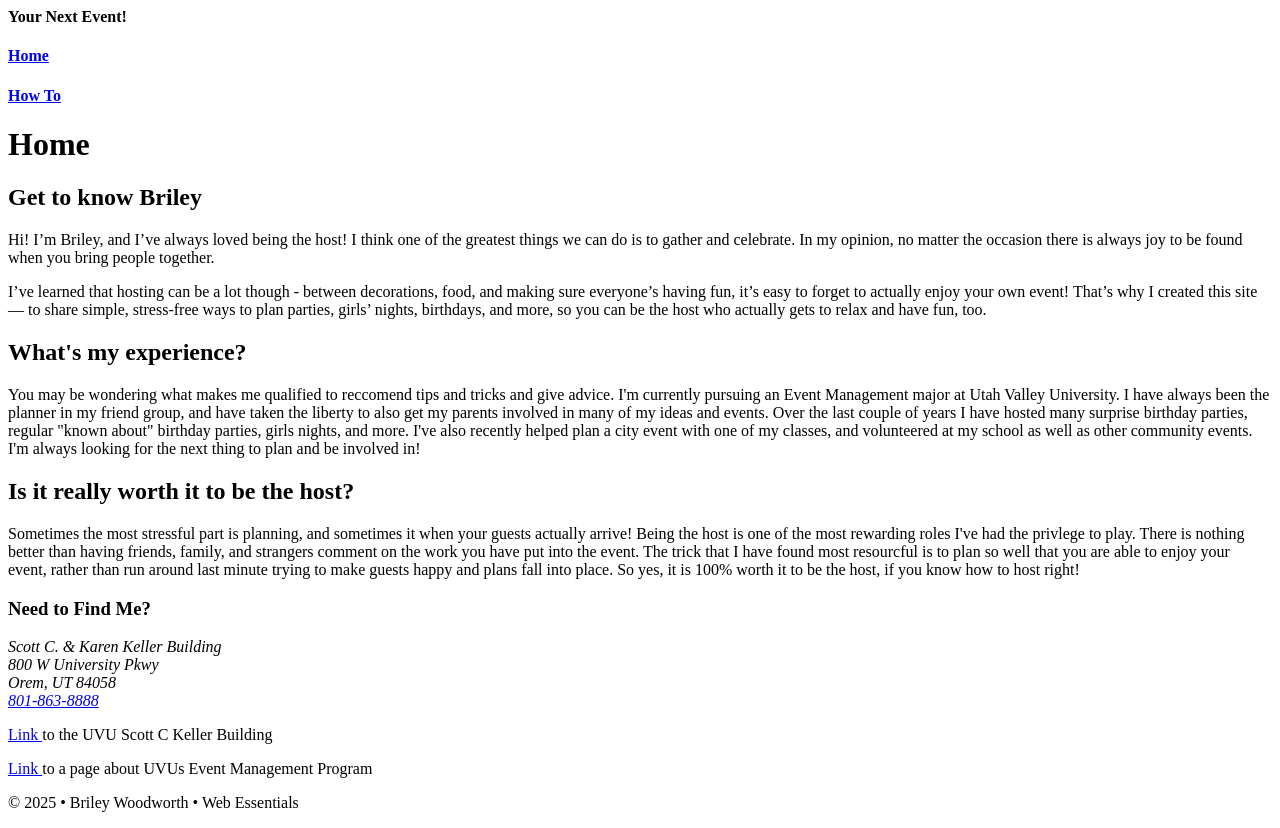
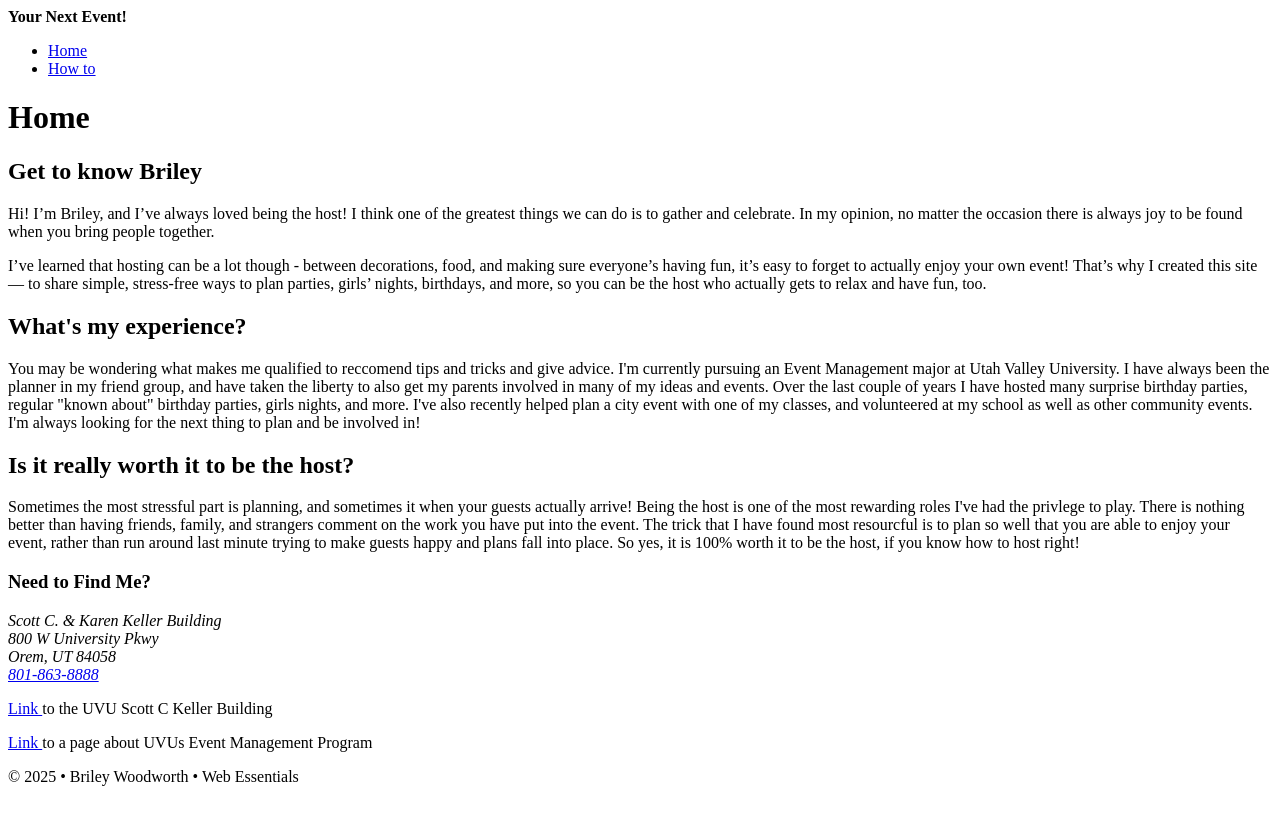
Before and after one commit to BrileyWoodworth/dwdd1600, a plain HTML site: page 03hand-coding/index.html in a window 1280 px wide. After the commit the page ends 802 px from the top, so only its background shows below. Drawn offline with Linux system fonts and the light colour scheme.

Commit message:
Add files via upload
fixing navigation

```diff
--- a/03hand-coding/index.html
+++ b/03hand-coding/index.html
@@ -16,10 +16,14 @@
         <span><strong>Your Next Event!</strong></span>
     </header>
 
+
     <!--start the navigation -->
     <nav>
-        <h4><a href="index.html">Home</a></h4>
-        <h4><a href="index.html">How To</a></h4>
+        <ul>
+            <li><a href="index.html"> Home</a></li>
+            <li><a href="howto.html"> How to</a></li>
+        </ul>
+
     </nav>
 
     <!-- start the main content -->
```
Also changed, not shown: 03hand-coding/howto.html (+5 -2 lines).
